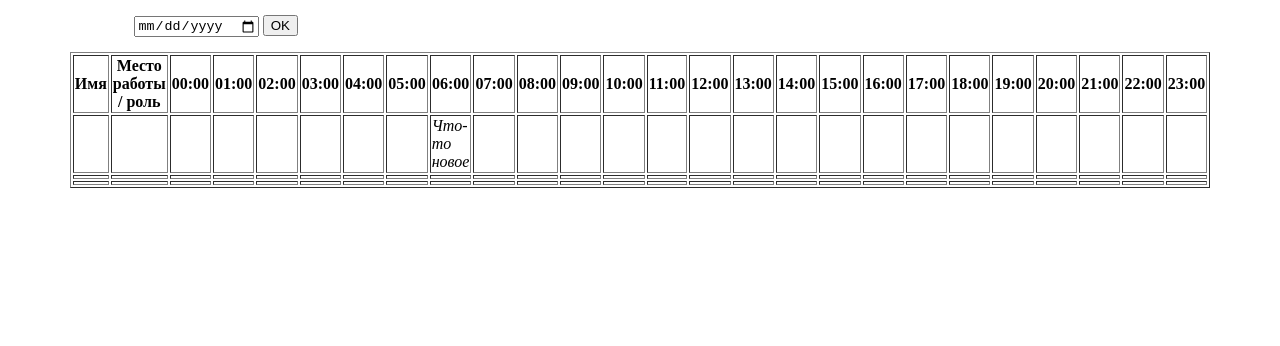
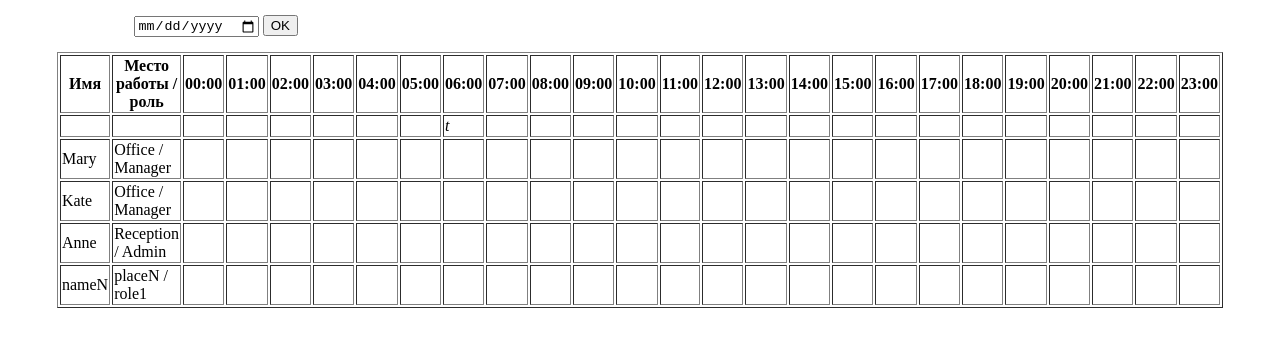
Before and after one commit to marinasmirnova2406/AllInstruments, a plain HTML site: page index.html in a window 1280 px wide. Drawn offline with nearby package versions, Linux system fonts and the light colour scheme.

Commit message:
Колонки "Имя" и "Место и роль" подбирают значения из массива

```diff
--- a/index.html
+++ b/index.html
@@ -52,65 +52,9 @@
             <td></td>
             <td></td>
             <td></td>
-            <td class="wow"></td>
+            <td></td>
             <td></td>
             <td id="td17"></td>
-            <td></td>
-            <td></td>
-            <td></td>
-            <td></td>
-            <td class="wow"></td>
-            <td></td>
-            <td></td>
-            <td></td>
-            <td class="wow"></td>
-            <td></td>
-            <td></td>
-            <td></td>
-            <td></td>
-            <td></td>
-            <td></td>
-            <td></td>
-            <td></td>
-          </tr>
-          <tr>
-            <td></td>
-            <td></td>
-            <td></td>
-            <td></td>
-            <td></td>
-            <td></td>
-            <td></td>
-            <td></td>
-            <td></td>
-            <td></td>
-            <td></td>
-            <td></td>
-            <td></td>
-            <td></td>
-            <td></td>
-            <td></td>
-            <td></td>
-            <td></td>
-            <td></td>
-            <td></td>
-            <td></td>
-            <td></td>
-            <td></td>
-            <td></td>
-            <td></td>
-            <td></td>
-          </tr>
-          <tr>
-            <td></td>
-            <td></td>
-            <td></td>
-            <td></td>
-            <td></td>
-            <td></td>
-            <td></td>
-            <td></td>
-            <td></td>
             <td></td>
             <td></td>
             <td></td>
--- a/scripts.js
+++ b/scripts.js
@@ -22,35 +22,33 @@ var myP = document.getElementById("td17");
 //получить HTML содержимое элемента, имеющего id="myP"
 myP.innerHTML;
 //изменить HTML содержимое элемента, имеющего id="myP"
-myP.innerHTML = "<em>Что-то новое</em>";
+myP.innerHTML = "<em>t</em>";
+
+
+
+
+  function theRow(string) {
+    var timeTable = document.getElementById("timetable"); // Инициализируем таблицу
+    var newRow = document.createElement("tr"); // Создаем новую строку
+
+    // Создаем первую ячейку со значением "Имя"
+    var readName = tests.virtual[string][0];
+    var nameCell=document.createElement("td");
+    nameCell.innerHTML = readName;
+    newRow.appendChild(nameCell);
+
+    // Создаем первую ячейку со значением "Расположение и роль"
+    var readPlase = tests.virtual[string][1];
+    var readRole = tests.virtual[string][2];
+    var placeRoleCell=document.createElement("td");
+    placeRoleCell.innerHTML = readPlase + " / " + readRole;
+    newRow.appendChild(placeRoleCell);
 
 
 
 
 
-function theRow(name, place, role) {
-  let timeTable = document.getElementById("timetable"); // Инициализируем таблицу
-  let newRow = document.createElement("tr"); // Создаем новую строку
-
-  let nameCell = document.createElement("td"); // Создаем первую ячейку
-
-  newRow.appendChild(newCell);
-  timeTable.appendChild(newRow);
-
-}
-
-TheRow(One);
-
-
-
-
-
-  function addRow() {
-    var timeTable = document.getElementById("timetable"); // Инициализируем таблицу
-    var newRow = document.createElement("tr"); // Создаем новую строку
-
-
-for (var i=0; i<26; i++) {
+for (var i=0; i<24; i++) {
  var newCell=document.createElement("td");
  newCell.setAttribute('class', ipCreator + i);
  ipCreator ++;
@@ -61,8 +59,27 @@ for (var i=0; i<26; i++) {
 timeTable.appendChild(newRow);
    }
 
-   addRow();
-   addRow();
-   addRow();
-   addRow();
-   addRow();
+   theRow(0);
+   theRow(1);
+   theRow(2);
+   theRow(3);
+
+
+
+
+  /* function addRow(name) {
+     var timeTable = document.getElementById("timetable"); // Инициализируем таблицу
+     var newRow = document.createElement("tr"); // Создаем новую строку
+
+
+ for (var i=0; i<26; i++) {
+  var newCell=document.createElement("td");
+  newCell.setAttribute('class', ipCreator + i);
+  newCell.innerHTML = name;
+  ipCreator ++;
+
+
+  newRow.appendChild(newCell);
+ }
+ timeTable.appendChild(newRow);
+} */
```
